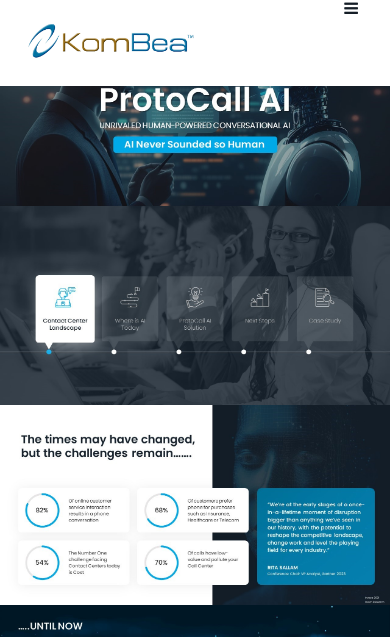
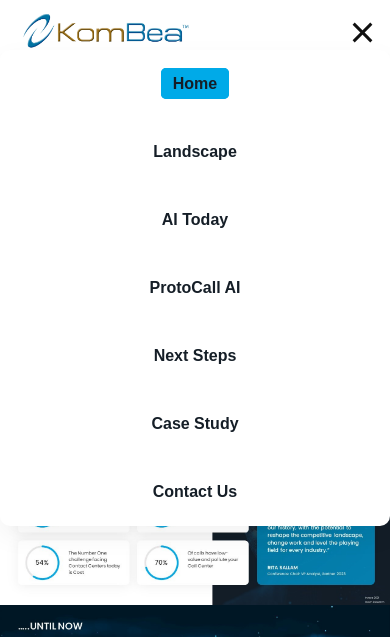
Before and after one commit to AnonymousLoaf/kombea_web, a plain HTML site: page index.html in a window 390 px wide. Both pictures are taken after a click on the element 351 px from the left and 9 px from the top of the page. Shown: the top 637 px of the page. Drawn offline with Linux system fonts and the light colour scheme.

Commit message:
Dope nav menu at the top

```diff
--- a/index.html
+++ b/index.html
@@ -41,25 +41,37 @@
 </head>
 <body>
     <header class="site-header">
-        <a href="#home" class="logo-button">
-            <img src="images/logo_high_bev.png" alt="Kombea Logo" id="logo"></a>
-        <nav class="site-nav">
-            <ul>
-                <div class="myLinks">
-                    <li><a href="#home" class="active">Home</a></li>
-                    <li><a href="#Contact-Center-Land">Landscape</a></li>
-                    <li><a href="#AI-Today">AI Today</a></li>
-                    <li><a href="#Protocall-Solution">ProtoCall AI</a></li>
-                    <li><a href="#Next-Steps">Next Steps</a></li>
-                    <li><a href="#Case-Study">Case Study</a></li>
-                    <li><a href="#contact">Contact Us</a></li>
-                </div>
-                <div id="mobile-menu">
-                    <a href="javascript:void(0);" class="icon" onclick="openHam()">
-                        <i class="fa fa-bars"></i>
-                    </a>
-                </div>
+        <nav class="navbar">
+            <a href="#home" class="nav-logo">
+                <img src="images/logo_high_bev.png" alt="Kombea Logo" id="logo"></a>
+            </a>
+            <ul class="nav-menu">
+                <li class="nav-item">
+                    <a href="#home" class="active">Home</a>
+                </li>
+                <li class="nav-item">
+                    <a href="#Contact-Center-Land">Landscape</a>
+                </li>
+                <li class="nav-item">
+                    <a href="#AI-Today">AI Today</a>
+                </li>
+                <li class="nav-item">
+                    <a href="#Protocall-Solution">ProtoCall AI</a>
+                </li>
+                <li class="nav-item">
+                    <a href="#Next-Steps">Next Steps</a>
+                </li>
+                <li class="nav-item">
+                    <a href="#Case-Study">Case Study</a>
+                </li>
+                <li class="nav-item">
+                    <a href="#contact">Contact Us</a>
+                </li>
             </ul>
+            <div class="hamburger">
+                <span class="bar"></span>
+                <span class="bar"></span>
+                <span class="bar"></span>
         </nav>
     </header>
     <div class="gallery">
--- a/script.js
+++ b/script.js
@@ -1,17 +1,29 @@
 // This changes the header color on scroll and the text for the links
 document.addEventListener('scroll', function() {
     const header = document.querySelector('.site-header');
-    const navLinks = document.querySelectorAll('.site-nav a');
+    const navLinks = document.querySelectorAll('.nav-menu a');
+    const navMenu = document.querySelector('.nav-menu');
+    const hamburger = document.querySelectorAll('.bar');
 
-    navLinks.forEach((link) => {
-        if (window.scrollY > 0) {
-            header.classList.add('scrolled');
+    if (window.scrollY > 0) {
+        navLinks.forEach((link) => {
             link.classList.add('scrolled');
-        } else {
-            header.classList.remove('scrolled');
+        });
+        hamburger.forEach((bar) => {
+            bar.classList.add('scrolled');
+        });
+        header.classList.add('scrolled');
+        navMenu.classList.add('scrolled');
+    } else {
+        navLinks.forEach((link) => {
             link.classList.remove('scrolled');
+        });
+        hamburger.forEach((bar) => {
+            bar.classList.remove('scrolled');
+        });
+        header.classList.remove('scrolled');
+        navMenu.classList.remove('scrolled');
         }
-    });
 });
 
 // This is for the audio links on the four boxes
@@ -35,28 +47,7 @@ document.addEventListener("DOMContentLoaded", function () {
 
 // This is the scroll function for the links in the header
 document.addEventListener("DOMContentLoaded", function () {
-    // Select all links inside the site navigation
-    const navLinks = document.querySelectorAll(".site-header a");
-
-    // Add a click event listener to each link
-    navLinks.forEach((link) => {
-        link.addEventListener("click", function (e) {
-            e.preventDefault(); // Prevent the default link behavior
-
-            // Get the target element's ID based on the link's href
-            const targetId = this.getAttribute("href").substring(1);
-            const targetElement = document.getElementById(targetId);
-
-            if (targetElement) {
-                // Scroll to the target element smoothly
-                targetElement.scrollIntoView({ behavior: "smooth" });
-            }
-        });
-    });
-});
-
-document.addEventListener("DOMContentLoaded", function () {
-    const navLinks = document.querySelectorAll(".site-nav a");
+    const navLinks = document.querySelectorAll(".navbar a");
     let isScrolling = false; // Variable to track scrolling
 
     window.addEventListener("scroll", function () {
@@ -115,3 +106,22 @@ document.addEventListener("DOMContentLoaded", function () {
         });
     });
 });
+
+const hamburger = document.querySelector(".hamburger");
+const navMenu = document.querySelector(".nav-menu");
+
+hamburger.addEventListener("click", mobileMenu);
+
+function mobileMenu() {
+    hamburger.classList.toggle("active");
+    navMenu.classList.toggle("active");
+}
+
+const navLink = document.querySelectorAll(".nav-link");
+
+navLink.forEach(n => n.addEventListener("click", closeMenu));
+
+function closeMenu() {
+    hamburger.classList.remove("active");
+    navMenu.classList.remove("active");
+}
--- a/styles.css
+++ b/styles.css
@@ -1,3 +1,24 @@
+@import url('https://fonts.googleapis.com/css2?family=Roboto:ital,wght@0,500;1,400&display=swap');
+
+* {
+    margin: 0;
+    padding: 0;
+    box-sizing: border-box;
+}
+
+html {
+    font-size: 62.5%;
+    font-family: 'Roboto', sans-serif;
+}
+
+li {
+    list-style: none;
+}
+
+a {
+    text-decoration: none;
+}
+
 body {
     margin: 0;
     padding: 0;
@@ -6,10 +27,10 @@ body {
     scroll-behavior: smooth; /* Enable smooth scrolling */
 }
 
+/*
 .site-header {
     background-color: white;
     text-align: center;
-    padding: 10px 0;
     position: fixed;
     top: 0;
     left: 0;
@@ -19,41 +40,73 @@ body {
     justify-content: space-between;
     align-items: center;
     transition: background-color 0.3s;
+}*/
+
+.site-header {
+    background-color: white;
+    text-align: center;
+    position: fixed;
+    top: 0;
+    left: 0;
+    width: 100%;
+    z-index: 999;
+    transition: background-color 0.3s;
+    border-bottom: 1px solid #E2E8F0;
+}
+
+.navbar {
+    display: flex;
+    justify-content: space-between;
+    align-items: center;
+    padding: 1rem 1.5rem;
+}
+
+.hamburger {
+    display: none;
+}
+
+.bar {
+    display: block;
+    width: 25px;
+    height: 3px;
+    margin: 5px auto;
+    -webkit-transition: all 0.3s ease-in-out;
+    transition: all 0.3s ease-in-out;
+    background-color: #101010;
+}
+
+.nav-menu {
+    display: flex;
+    justify-content: end;
+    align-items: center;
+}
+
+.nav-item {
+    margin-right: 0;
+}
+
+.nav-item a {
+    border: 2px solid transparent;
+    font-size: 1.6rem;
+    border-radius: 5px;
+    text-decoration: none;
+    color: #151e27;
+    font-weight: 550;
+    transition: color 0.3s;
+    padding: 0.5rem;
+}
+
+.nav-item a:hover {
+    border: 2px solid #00aae8;
+    border-radius: 5px;
 }
 
 .site-header.scrolled {
     background-color: #151e27;
 }
 
-.site-nav ul {
-    list-style: none;
-    margin: 0;
-    padding: 0;
-}
-
-.site-nav li {
-    display: inline;
-}
-
-.site-nav a {
-    border: 2px solid transparent;
-    padding: 5px 10px;
-    border-radius: 5px;
-    text-decoration: none;
-    color: #151e27;
-    font-weight: bold;
-    transition: color 0.3s;
-}
-
-.site-nav a.scrolled {
+.nav-menu a.scrolled {
     color: #fff;
-}
-
-.logo-button {
-    color: #fff;
-    padding: 10px 20px;
-    text-decoration: none;
-    border-radius: 5px;
 }
 
 .site-nav a:hover {
@@ -61,6 +114,14 @@ body {
     border-radius: 5px;
     padding: 5px 10px;
 }
+
+.nav-item a.active {
+    border: 2px solid #00aae8;
+    background-color: #00aae8;
+    border-radius: 5px;
+    padding: 5px 10px;
+}
+*/
 
 .gallery {
     text-align: center;
@@ -156,52 +217,56 @@ body {
     margin-right: 30px;
 }
 
-.site-nav a.active {
-    border: 2px solid #00aae8;
-    background-color: #00aae8;
-    border-radius: 5px;
-    padding: 5px 10px;
-}
-
 #logo {
     max-width: 180px;
 }
 
-#mobile-menu {
-    display: none;
+@media only screen and (max-width: 768px) {
+    .nav-menu {
+        position: fixed;
+        left: -100%;
+        top: 5rem;
+        flex-direction: column;
+        background-color: white;
+        width: 100%;
+        border-radius: 10px;
+        text-align: center;
+        transition: 0.3s;
+        box-shadow:
+            0 10px 27px rgba(0, 0, 0, 0.05);
+    }
+    .nav-menu.scrolled {
+        background-color: #151e27;
     }
 
-@media (max-width: 980px) {
-    .site-nav li {
-        display: none;
+    .nav-menu.active {
+        left: 0;
     }
 
-    .site-header {
-        position: fixed;
+    .nav-item{
+        margin: 2.5rem 0;
     }
 
-    #mobile-menu {
+    .hamburger {
         display: block;
-        position: absolute;
-        z-index: 999;
-        right: 20px;
-        top: 0;
-    }
+        cursor: pointer;
     }
 
-.nav-row {
-    display: flex;
+    .bar.scrolled {
+        background-color: white;
+        background-color: white;
     }
 
-.nav-item {
-    display: inline-block;
-    margin-right: 3vh; /* Adjust the spacing between items */
-    margin-top: 3vh;
-    margin-bottom: 3vh;
+    .hamburger.active .bar:nth-child(2) {
+        opacity: 0;
     }
 
-.nav-item img {
-    width: 100%; /* Adjust the image size as needed */
-    height: auto;
-    cursor: pointer;
+    .hamburger.active .bar:nth-child(1) {
+        transform: translateY(8px) rotate(45deg);
     }
+
+    .hamburger.active .bar:nth-child(3) {
+        transform: translateY(-8px) rotate(-45deg);
+    }
+
+}
```
Lines whose indentation alone changed are shown as unchanged.
